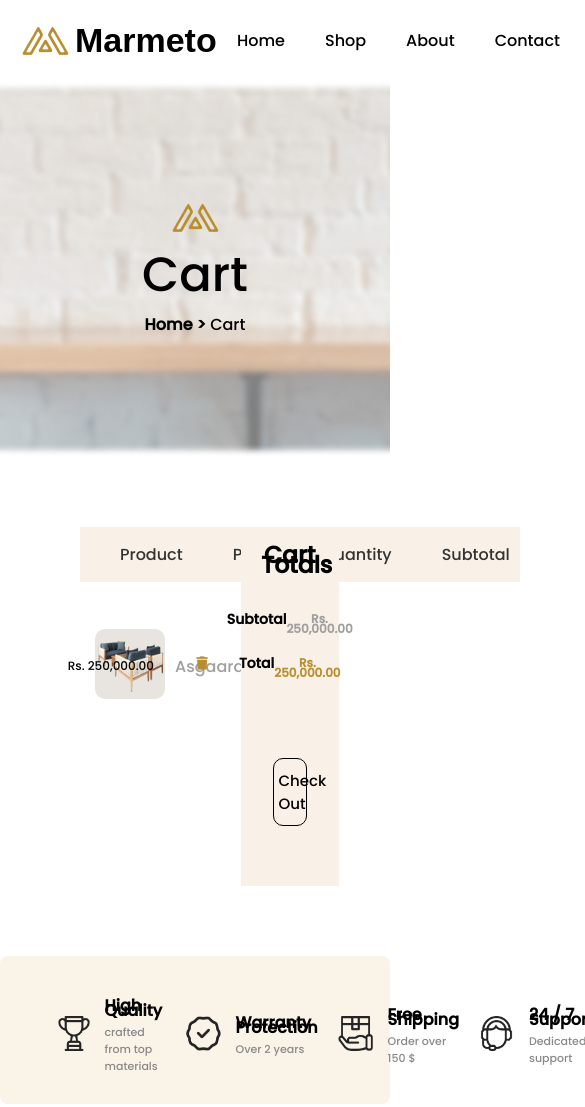
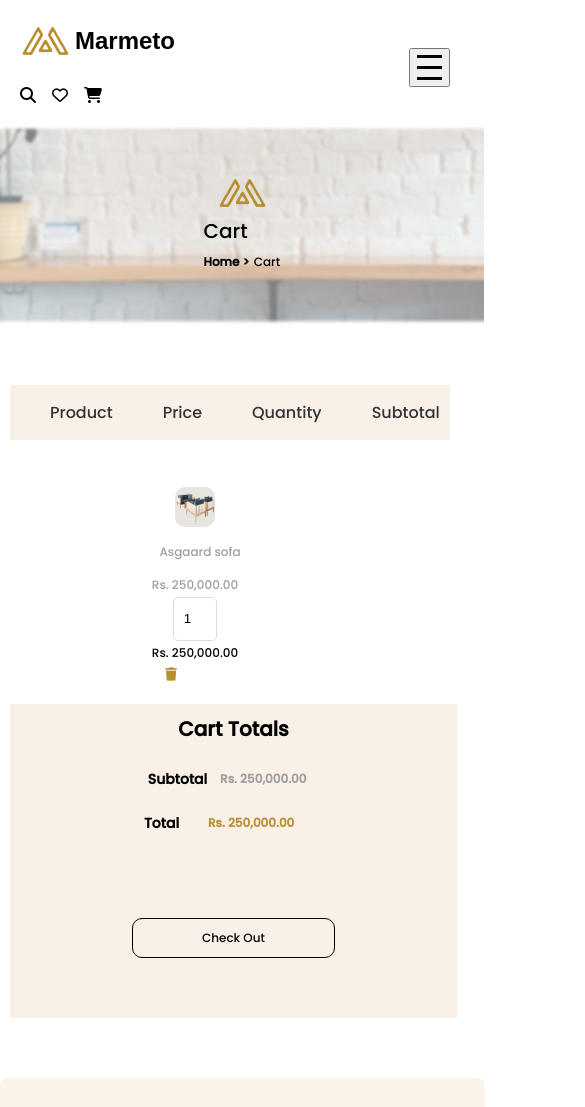
Before and after one commit to DEV-Gitanjali/ResponsiveCart-Page, a plain HTML site: page index.html in a window 390 px wide. Shown: the top 1107 px of the page, 585 px wide, since content can reach past the window. Drawn offline with Linux system fonts and the light colour scheme.

Commit message:
this code for all responsive part

```diff
--- a/script.js
+++ b/script.js
@@ -0,0 +1,15 @@
+
+// Selecting the toggle button and the navigation menu
+const toggleButton = document.querySelector('.toggle-button');
+const nav = document.querySelector('.nav');
+const navLinks = document.querySelectorAll('.nav ul li a');
+toggleButton.addEventListener('click', () => {
+
+    nav.classList.toggle('active');
+});
+navLinks.forEach(link => {
+    link.addEventListener('click', () => {
+
+        nav.classList.remove('active');
+    });
+});
--- a/style.css
+++ b/style.css
@@ -39,7 +39,7 @@ html, body {
 .toggle-button {
   display: none;
   flex-direction: column;
-  margin-left: 30em;
+
   cursor: pointer;
 }
 
@@ -94,7 +94,6 @@ nav ul{
     background-repeat: no-repeat;
     height: 376px;
     width: 100%;
-    max-width: 1440px;
     margin: 0 auto;
 
     /* Flexbox for centering */
@@ -214,7 +213,7 @@ nav ul{
 }
 
 .item-name {
-  font-size: 16px;
+  font-size: 10px;
   font-weight: 500;
   color: #9F9F9F;
   font-family: Poppins;
@@ -223,7 +222,7 @@ nav ul{
 .item-price {
   font-size: 16px;
   color: #9e9e9e;
-  margin-left: -30em;
+  margin-left: -35em;
   font-family: Poppins;
   font-size: 12px;
   font-weight: 400;
@@ -362,9 +361,8 @@ padding-top: 20px;
   display: flex;
   justify-content: space-between;
   align-items: center;
-  max-width: 1200px;
   margin: 0 auto;
-  padding: 1em 0px 0.5em 3em;
+  padding: 1em 0px 1em 10em;
 
   background-color: #faf3e8;
  border-radius: 8px;
@@ -387,6 +385,7 @@ opacity: 0px;
 .feature-item i {
   font-size: 32px;
   color: #000;
+
 }
 
 /* Text section for each feature */
@@ -414,3 +413,290 @@ opacity: 0px;
   border-radius: 8px;
   transition: background-color 0.3s ease;
 }
+
+
+
+/* Media Queries for Responsive Design */
+/* Tablet view */
+@media (max-width: 1024px) {
+  .container {
+    flex-direction: column;
+    align-items: flex-start;
+  }
+
+  .toggle-button {
+    display: flex;
+    align-self:flex-end;
+    margin-right: -1em;
+    margin-top: -3em;
+
+
+  }
+  .nav {
+    display: none;
+  }
+  .nav.active {
+    display: flex;
+}
+  nav ul {
+    flex-direction: column;
+    gap: 10px;
+    /* text-align: center; */
+    width: 100%;
+    margin-left: 30em;
+    margin-top: -1em;
+  }
+
+  .icons {
+    justify-content: flex-start;
+    left: 0;
+  }
+
+  .header_text h1 {
+    font-size: 36px;
+  }
+
+
+
+  .cart_container {
+    flex-direction: column;
+    padding-left: 2em;
+    padding-right: 2em;
+  }
+
+  .cart-details, .cart-totals {
+    width: 100%;
+  }
+
+  .cart-item {
+    flex-direction: column;
+    align-items: center;
+  }
+
+  .item-price, .item-total-price {
+    margin: 0;
+  }
+
+  .item-quantity input {
+    margin: 0;
+  }
+
+  .item-remove {
+    margin: 0;
+  }
+
+  .features-container {
+
+    flex-direction: column;
+    padding: 2em;
+  }
+
+  .feature-item {
+    justify-content: center;
+    margin-bottom: 15px;
+  }
+
+   .feature-text h4 {
+    font-size: 14px;
+  }
+
+  .feature-text p {
+    font-size: 10px;
+  }
+
+  .feature-item i {
+    font-size: 28px;
+  }
+}
+
+
+/* Mobile view */
+@media (max-width: 768px) {
+  .logo_name p {
+    font-size: 24px;
+    width: auto;
+  }
+
+  .toggle-button {
+    display: flex;
+    align-self:flex-end;
+    margin-right: -13em;
+  }
+
+  .nav {
+    display: none;
+  }
+  .nav.active {
+    display: flex;
+}
+  nav ul {
+    flex-direction: column;
+    gap: 10px;
+    /* text-align: center; */
+    width: 100%;
+    margin-left: 27em;
+    margin-top: -1em;
+
+  }
+
+  .header-content {
+    height: 250px;
+    width: 126%;
+  }
+
+  .header_text h1 {
+    font-size: 28px;
+  }
+
+  .icons {
+    gap: 1em;
+
+  }
+
+  .breadcrumb a, .breadcrumb span {
+    font-size: 14px;
+  }
+
+  .cart_container {
+    padding: 1em;
+  }
+
+  .cart-details, .cart-totals {
+    width: 100%;
+  }
+
+  .cart-item {
+    flex-direction: column;
+    align-items: center;
+  }
+
+  .item-image img {
+    width: 50px;
+    height: 50px;
+  }
+
+  .item-name, .item-price, .item-total-price {
+    font-size: 14px;
+  }
+
+  .item-quantity input {
+    width: 32px;
+    height: 32px;
+  }
+
+  .cart-totals h3 {
+    font-size: 1.2em;
+  }
+
+  .cart-totals .totals .price, .cart-totals .total-price {
+    font-size: 14px;
+  }
+  .cart-totals{
+    width: 115%;
+  }
+
+  .cart-totals button {
+    width: 35%;
+    font-size: 14px;
+  }
+
+
+  .features-container {
+    /* padding: 1em 1em; */
+    width: 115%;
+    flex-direction: column; /* Stack vertically on smaller screens */
+  }
+
+  .feature-item {
+    justify-content: center;
+    margin-bottom: 10px;
+    padding: 8px;
+  }
+
+
+
+}
+/* Mobile small view */
+@media (max-width: 480px) {
+  .header-content {
+    height: 200px;
+    width: 124%;
+  }
+
+  .toggle-button {
+    display: flex;
+    align-self:flex-end;
+    margin-right: -6em;
+    margin-top: -1em;
+  }
+
+  .header_text h1 {
+    font-size: 20px;
+  }
+
+  .breadcrumb a, .breadcrumb span {
+    font-size: 12px;
+  }
+
+  nav ul {
+    gap: 5px;
+  }
+
+
+  .nav.active {
+    display: flex;
+}
+
+  nav ul {
+    flex-direction: column;
+    gap: 20px;
+    margin-left: 12.5em;
+    margin-top: -5em;
+
+  }
+  .cart_container {
+    padding: 10px;
+  }
+
+  .cart-item {
+    flex-direction: column;
+    align-items: center;
+  }
+
+  .item-image img {
+    width: 40px;
+    height: 40px;
+  }
+
+  .item-name, .item-price, .item-total-price {
+    font-size: 12px;
+  }
+
+  .cart-totals h3 {
+    font-size: 1em;
+  }
+
+  .cart-totals .totals .price, .cart-totals .total-price {
+    font-size: 12px;
+  }
+  .cart-totals{
+    width: 110%;
+  }
+
+  .cart-totals button {
+    width: 50%;
+    font-size: 12px;
+  }
+
+  .features-container {
+    /* padding: 1em 3em; */
+    width: 108%;
+  }
+
+  .feature-item {
+    justify-content: center;
+    padding: 6px;
+
+  }
+
+}
```
